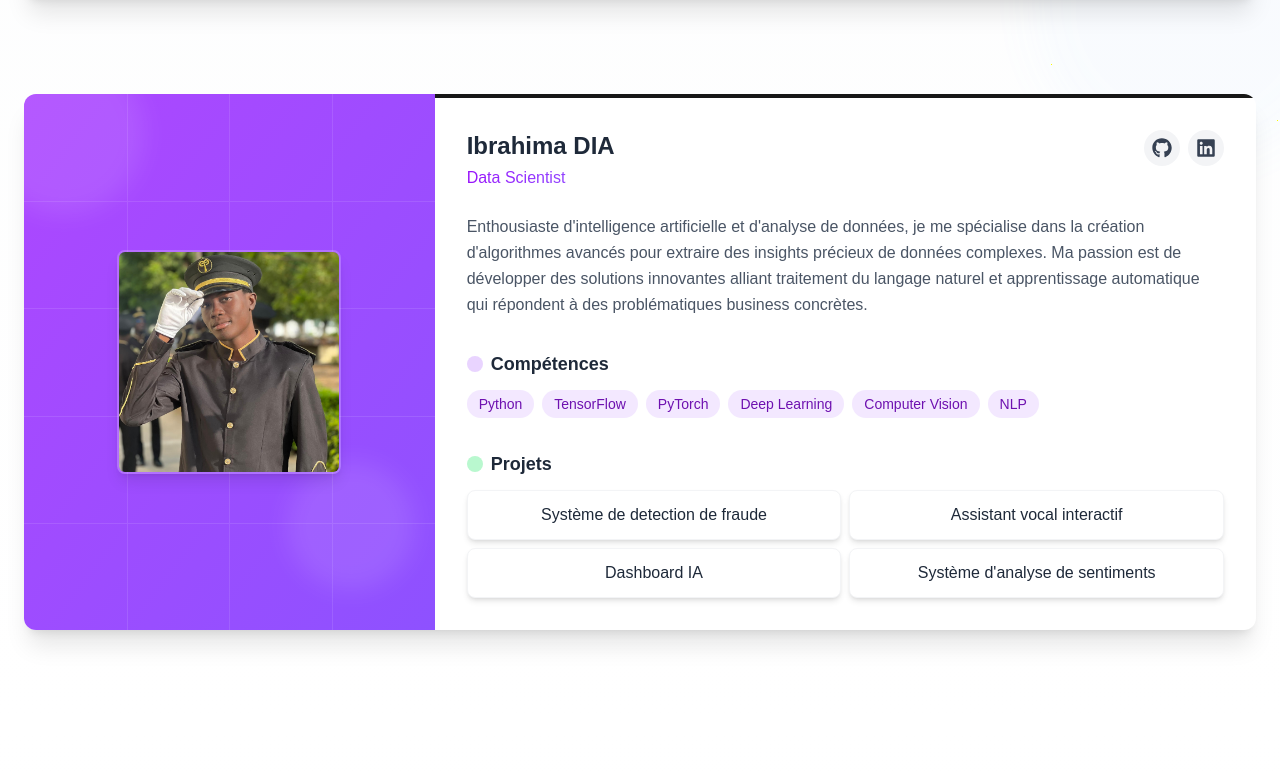
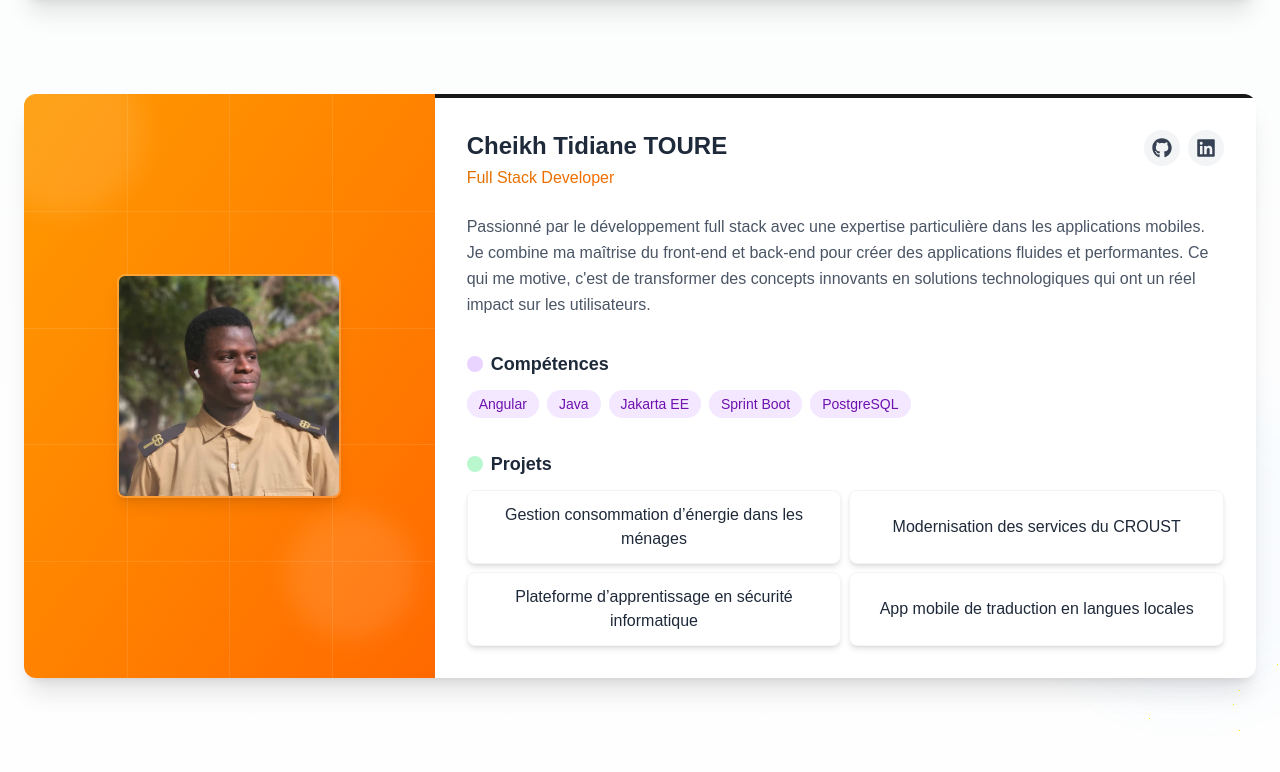
Before and after one commit to ibou-dia/codeX, a Next.js app: page / in a window 1280 px wide. Shown: the part 3766-4538 px from the top of the page. Built offline with nearby package versions, Linux system fonts and the light colour scheme.

Commit message:
adding CTT

```diff
--- a/src/app/components/sections/TeamMembers.tsx
+++ b/src/app/components/sections/TeamMembers.tsx
@@ -1,70 +1,131 @@
 "use client";
 
-import { motion } from 'framer-motion';
-import { FaGithub, FaLinkedin } from 'react-icons/fa';
-import { FloatingCircle, WavyBackground } from '../DecorativeElements';
-import GithubImage from '../GithubImage';
+import { motion } from "framer-motion";
+import { FaGithub, FaLinkedin } from "react-icons/fa";
+import { FloatingCircle, WavyBackground } from "../DecorativeElements";
+import GithubImage from "../GithubImage";
 
 // Données des membres de l'équipe
 const teamMembers = [
   {
     id: 1,
-    name: 'Abdou Fatah Gaye',
-    role: 'UX Designer & Front End Developer',
-    bio: 'Passionné par l\'expérience utilisateur et l\'interface, je crée des designs intuitifs et élégants tout en développant des solutions front-end performantes.',
-    color: 'from-pink-500 to-rose-500',
-    gradientText: 'bg-gradient-to-r from-pink-600 to-rose-500',
-    skills: ['UI/UX Design', 'Figma', 'React', 'React Native', 'JavaScript', 'Responsive Design'],
-    projects: ['Dossier patient unique', 'Site de réservation d\'hotel', 'Système de reconnaissance de la langue des signes','Portfolio d\'équipe'],
-    github: 'https://github.com/',
-    linkedin: 'https://linkedin.com/in/',
-    colorClass: 'bg-gradient-to-br from-pink-500 to-rose-500',
-    image: '/team/Fatah_.jpg'
+    name: "Abdou Fatah Gaye",
+    role: "UX Designer & Front End Developer",
+    bio: "Passionné par l'expérience utilisateur et l'interface, je crée des designs intuitifs et élégants tout en développant des solutions front-end performantes.",
+    color: "from-pink-500 to-rose-500",
+    gradientText: "bg-gradient-to-r from-pink-600 to-rose-500",
+    skills: [
+      "UI/UX Design",
+      "Figma",
+      "React",
+      "React Native",
+      "JavaScript",
+      "Responsive Design",
+    ],
+    projects: [
+      "Dossier patient unique",
+      "Site de réservation d'hotel",
+      "Système de reconnaissance de la langue des signes",
+      "Portfolio d'équipe",
+    ],
+    github: "https://github.com/",
+    linkedin: "https://linkedin.com/in/",
+    colorClass: "bg-gradient-to-br from-pink-500 to-rose-500",
+    image: "/team/Fatah_.jpg",
   },
 
   {
     id: 2,
-    name: 'Amath Thiam',
-    role: 'Backend Developer',
-    bio: 'Amateur de développement backend, je construis des API robustes et des architectures serveur évolutives qui alimentent des applications performantes.',
-    color: 'from-green-500 to-teal-500',
-    gradientText: 'bg-gradient-to-r from-green-600 to-teal-500',
-    skills: ['Django', 'PHP', 'REST API', 'SQL', 'Microservices'],
-    projects: ['Cartographie des établissements d\'enseignement superieurs', 'App mobile pour les voyageurs du TER', 'Plateforme de mise en relation des entreprises', 'Site e-commerce'],
-    github: 'https://github.com/',
-    linkedin: 'https://linkedin.com/in/',
-    colorClass: 'bg-gradient-to-br from-green-500 to-teal-500',
-    image: '/team/amath.jpg'
+    name: "Amath Thiam",
+    role: "Backend Developer",
+    bio: "Amateur de développement backend, je construis des API robustes et des architectures serveur évolutives qui alimentent des applications performantes.",
+    color: "from-green-500 to-teal-500",
+    gradientText: "bg-gradient-to-r from-green-600 to-teal-500",
+    skills: ["Django", "PHP", "REST API", "SQL", "Microservices"],
+    projects: [
+      "Cartographie des établissements d'enseignement superieurs",
+      "App mobile pour les voyageurs du TER",
+      "Plateforme de mise en relation des entreprises",
+      "Site e-commerce",
+    ],
+    github: "https://github.com/",
+    linkedin: "https://linkedin.com/in/",
+    colorClass: "bg-gradient-to-br from-green-500 to-teal-500",
+    image: "/team/amath.jpg",
   },
-    {
+  {
     id: 3,
-    name: 'Mamadou Falilou Diaw',
-    role: 'Full Stack Developer',
-    bio: 'Passionné par le développement full stack avec une expertise particulière dans les applications mobiles. Je combine ma maîtrise du front-end et back-end pour créer des applications fluides et performantes. Ce qui me motive, c\'est de transformer des concepts innovants en solutions technologiques qui ont un réel impact sur les utilisateurs.',
-    color: 'from-blue-500 to-indigo-500',
-    gradientText: 'bg-gradient-to-r from-blue-600 to-indigo-500',
-    skills: ['React', 'TypeScript', 'Flutter', 'Node.js', 'API Development', 'Mobile UX', 'Firebase'],
-    projects: ['Gestion consommation d’énergie dans les ménages', 'Modernisation des services du CROUST', 'Plateforme d’apprentissage en sécurité informatique', 'App mobile de traduction en langues locales'],
-    github: 'https://github.com/',
-    linkedin: 'https://linkedin.com/in/',
-    colorClass: 'bg-gradient-to-br from-blue-500 to-indigo-500',
-    image: '/team/Falilou.jpg'
+    name: "Mamadou Falilou Diaw",
+    role: "Full Stack Developer",
+    bio: "Passionné par le développement full stack avec une expertise particulière dans les applications mobiles. Je combine ma maîtrise du front-end et back-end pour créer des applications fluides et performantes. Ce qui me motive, c'est de transformer des concepts innovants en solutions technologiques qui ont un réel impact sur les utilisateurs.",
+    color: "from-blue-500 to-indigo-500",
+    gradientText: "bg-gradient-to-r from-blue-600 to-indigo-500",
+    skills: [
+      "React",
+      "TypeScript",
+      "Flutter",
+      "Node.js",
+      "API Development",
+      "Mobile UX",
+      "Firebase",
+    ],
+    projects: [
+      "Gestion consommation d’énergie dans les ménages",
+      "Modernisation des services du CROUST",
+      "Plateforme d’apprentissage en sécurité informatique",
+      "App mobile de traduction en langues locales",
+    ],
+    github: "https://github.com/",
+    linkedin: "https://linkedin.com/in/",
+    colorClass: "bg-gradient-to-br from-blue-500 to-indigo-500",
+    image: "/team/Falilou.jpg",
+  },
+  {
+    id: 4,
+    name: "Cheikh Tidiane TOURE",
+    role: "Full Stack Developer",
+    bio: "Passionné par le développement full stack avec une expertise particulière dans les applications mobiles. Je combine ma maîtrise du front-end et back-end pour créer des applications fluides et performantes. Ce qui me motive, c'est de transformer des concepts innovants en solutions technologiques qui ont un réel impact sur les utilisateurs.",
+    color: "from-amber-500 to-orange-500",
+    gradientText: "bg-gradient-to-r from-amber-600 to-orange-500",
+    skills: ["Angular", "Java", "Jakarta EE", "Sprint Boot", "PostgreSQL"],
+    projects: [
+      "Gestion consommation d’énergie dans les ménages",
+      "Modernisation des services du CROUST",
+      "Plateforme d’apprentissage en sécurité informatique",
+      "App mobile de traduction en langues locales",
+    ],
+    github: "https://github.com/",
+    linkedin: "https://linkedin.com/in/",
+    colorClass: "bg-gradient-to-r from-amber-600 to-orange-500",
+    image: "/team/Cheikh.jpg",
   },
 
   {
-    id: 4,
-    name: 'Ibrahima DIA',
-    role: 'Data Scientist',
-    bio: 'Enthousiaste d\'intelligence artificielle et d\'analyse de données, je me spécialise dans la création d\'algorithmes avancés pour extraire des insights précieux de données complexes. Ma passion est de développer des solutions innovantes alliant traitement du langage naturel et apprentissage automatique qui répondent à des problématiques business concrètes.',
-    color: 'from-purple-500 to-violet-500',
-    gradientText: 'bg-gradient-to-r from-purple-600 to-violet-500',
-    skills: ['Python', 'TensorFlow', 'PyTorch', 'Deep Learning', 'Computer Vision', 'NLP'],
-    projects: ['Système de detection de fraude', 'Assistant vocal interactif', 'Dashboard IA', 'Système d\'analyse de sentiments'],
-    github: 'https://github.com/ibou-dia/',
-    linkedin: 'https://www.linkedin.com/in/ibrahima-dia-1b6992294/',
-    colorClass: 'bg-gradient-to-br from-purple-500 to-violet-500',
-    image: '/team/Ibou.jpg'
-  }
+    id: 5,
+    name: "Ibrahima DIA",
+    role: "Data Scientist",
+    bio: "Enthousiaste d'intelligence artificielle et d'analyse de données, je me spécialise dans la création d'algorithmes avancés pour extraire des insights précieux de données complexes. Ma passion est de développer des solutions innovantes alliant traitement du langage naturel et apprentissage automatique qui répondent à des problématiques business concrètes.",
+    color: "from-purple-500 to-violet-500",
+    gradientText: "bg-gradient-to-r from-purple-600 to-violet-500",
+    skills: [
+      "Python",
+      "TensorFlow",
+      "PyTorch",
+      "Deep Learning",
+      "Computer Vision",
+      "NLP",
+    ],
+    projects: [
+      "Système de detection de fraude",
+      "Chatbot interactif",
+      "Dashboard IA",
+      "Système d'analyse de sentiments",
+    ],
+    github: "https://github.com/ibou-dia/",
+    linkedin: "https://www.linkedin.com/in/ibrahima-dia-1b6992294/",
+    colorClass: "bg-gradient-to-br from-purple-500 to-violet-500",
+    image: "/team/Ibou.jpg",
+  },
 ];
 
 // Animation variants
@@ -73,18 +134,18 @@ const container = {
   show: {
     opacity: 1,
     transition: {
-      staggerChildren: 0.2
-    }
-  }
+      staggerChildren: 0.2,
+    },
+  },
 };
 
 const item = {
   hidden: { y: 50, opacity: 0 },
-  show: { y: 0, opacity: 1, transition: { duration: 0.8 } }
+  show: { y: 0, opacity: 1, transition: { duration: 0.8 } },
 };
 
 // Composant pour les compétences
-const SkillBar = ({ skill, index }: { skill: string, index: number }) => {
+const SkillBar = ({ skill, index }: { skill: string; index: number }) => {
   return (
     <motion.div
       initial={{ opacity: 0, scale: 0.9 }}
@@ -108,9 +169,11 @@ const ProjectCard = ({ project }: { project: string }) => {
       className="bg-white rounded-lg p-3 shadow-md text-center border border-gray-100 h-full flex items-center justify-center"
       whileHover={{
         y: -5,
-        boxShadow: "0 10px 25px -5px rgba(0, 0, 0, 0.1), 0 10px 10px -5px rgba(0, 0, 0, 0.04)",
-        background: "linear-gradient(to right, rgb(238, 242, 255), rgb(240, 231, 255))",
-        borderColor: "rgb(224, 231, 255)"
+        boxShadow:
+          "0 10px 25px -5px rgba(0, 0, 0, 0.1), 0 10px 10px -5px rgba(0, 0, 0, 0.04)",
+        background:
+          "linear-gradient(to right, rgb(238, 242, 255), rgb(240, 231, 255))",
+        borderColor: "rgb(224, 231, 255)",
       }}
       transition={{ duration: 0.2 }}
     >
@@ -122,7 +185,10 @@ const ProjectCard = ({ project }: { project: string }) => {
 // Composant principal pour la section des membres de l'équipe
 const TeamMembers = () => {
   return (
-    <section id="team" className="relative py-24 bg-gradient-to-b from-gray-50 to-white overflow-hidden">
+    <section
+      id="team"
+      className="relative py-24 bg-gradient-to-b from-gray-50 to-white overflow-hidden"
+    >
       {/* Éléments décoratifs */}
       <FloatingCircle
         size="w-64 h-64"
@@ -168,7 +234,9 @@ const TeamMembers = () => {
               className="bg-white rounded-xl shadow-xl overflow-hidden"
             >
               <div className="flex flex-col md:grid md:grid-cols-3 gap-0">
-                <div className={`relative h-80 md:h-auto bg-gradient-to-br ${member.color} flex items-center justify-center overflow-hidden`}>
+                <div
+                  className={`relative h-80 md:h-auto bg-gradient-to-br ${member.color} flex items-center justify-center overflow-hidden`}
+                >
                   {/* Cercles décoratifs */}
                   <div className="absolute w-40 h-40 rounded-full bg-white/10 -top-10 -left-10 blur-md"></div>
                   <div className="absolute w-32 h-32 rounded-full bg-white/10 bottom-10 right-5 blur-md"></div>
@@ -191,7 +259,9 @@ const TeamMembers = () => {
                     whileHover={{ scale: 1.05, rotate: 3 }}
                     transition={{ type: "spring", stiffness: 300, damping: 15 }}
                   >
-                    <div className={`w-40 h-40 md:w-56 md:h-56 rounded-lg shadow-lg overflow-hidden border-2 border-white/20`}>
+                    <div
+                      className={`w-40 h-40 md:w-56 md:h-56 rounded-lg shadow-lg overflow-hidden border-2 border-white/20`}
+                    >
                       <GithubImage
                         src={member.image}
                         alt={`Photo de ${member.name}`}
@@ -204,17 +274,32 @@ const TeamMembers = () => {
 
                   <div className="absolute inset-0 bg-gradient-to-t from-black/40 to-transparent md:hidden">
                     <div className="absolute bottom-0 left-0 p-6">
-                      <h3 className="text-xl font-bold text-white">{member.name}</h3>
+                      <h3 className="text-xl font-bold text-white">
+                        {member.name}
+                      </h3>
                       <p className="text-white/90">{member.role}</p>
                     </div>
                   </div>
                 </div>
 
-                <div className="p-6 md:p-8 col-span-2 border-t-4 border-t-transparent" style={{ borderTopColor: `var(--tw-gradient-stops)`.split(',')[0].replace('--tw-gradient-from:', '') }}>
+                <div
+                  className="p-6 md:p-8 col-span-2 border-t-4 border-t-transparent"
+                  style={{
+                    borderTopColor: `var(--tw-gradient-stops)`
+                      .split(",")[0]
+                      .replace("--tw-gradient-from:", ""),
+                  }}
+                >
                   <div className="md:flex justify-between items-start mb-6">
                     <div className="hidden md:block">
-                      <h3 className="text-2xl font-bold text-gray-800 mb-1">{member.name}</h3>
-                      <p className={`text-transparent bg-clip-text ${member.gradientText} font-medium`}>{member.role}</p>
+                      <h3 className="text-2xl font-bold text-gray-800 mb-1">
+                        {member.name}
+                      </h3>
+                      <p
+                        className={`text-transparent bg-clip-text ${member.gradientText} font-medium`}
+                      >
+                        {member.role}
+                      </p>
                     </div>
 
                     <div className="flex space-x-2 mt-4 md:mt-0 justify-center md:justify-end">
@@ -224,7 +309,11 @@ const TeamMembers = () => {
                         rel="noopener noreferrer"
                         className="bg-gray-100 hover:bg-gray-200 p-2 rounded-full transition-colors"
                         whileHover={{ y: -3, scale: 1.1 }}
-                        transition={{ type: "spring", stiffness: 400, damping: 10 }}
+                        transition={{
+                          type: "spring",
+                          stiffness: 400,
+                          damping: 10,
+                        }}
                       >
                         <FaGithub className="text-gray-700 text-xl" />
                       </motion.a>
@@ -234,14 +323,20 @@ const TeamMembers = () => {
                         rel="noopener noreferrer"
                         className="bg-gray-100 hover:bg-gray-200 p-2 rounded-full transition-colors"
                         whileHover={{ y: -3, scale: 1.1 }}
-                        transition={{ type: "spring", stiffness: 400, damping: 10 }}
+                        transition={{
+                          type: "spring",
+                          stiffness: 400,
+                          damping: 10,
+                        }}
                       >
                         <FaLinkedin className="text-gray-700 text-xl" />
                       </motion.a>
                     </div>
                   </div>
 
-                  <p className="text-gray-600 mb-6 md:mb-8 leading-relaxed">{member.bio}</p>
+                  <p className="text-gray-600 mb-6 md:mb-8 leading-relaxed">
+                    {member.bio}
+                  </p>
 
                   <div className="mb-6 md:mb-8">
                     <h4 className="text-lg font-semibold text-gray-800 mb-3 flex items-center">
```
